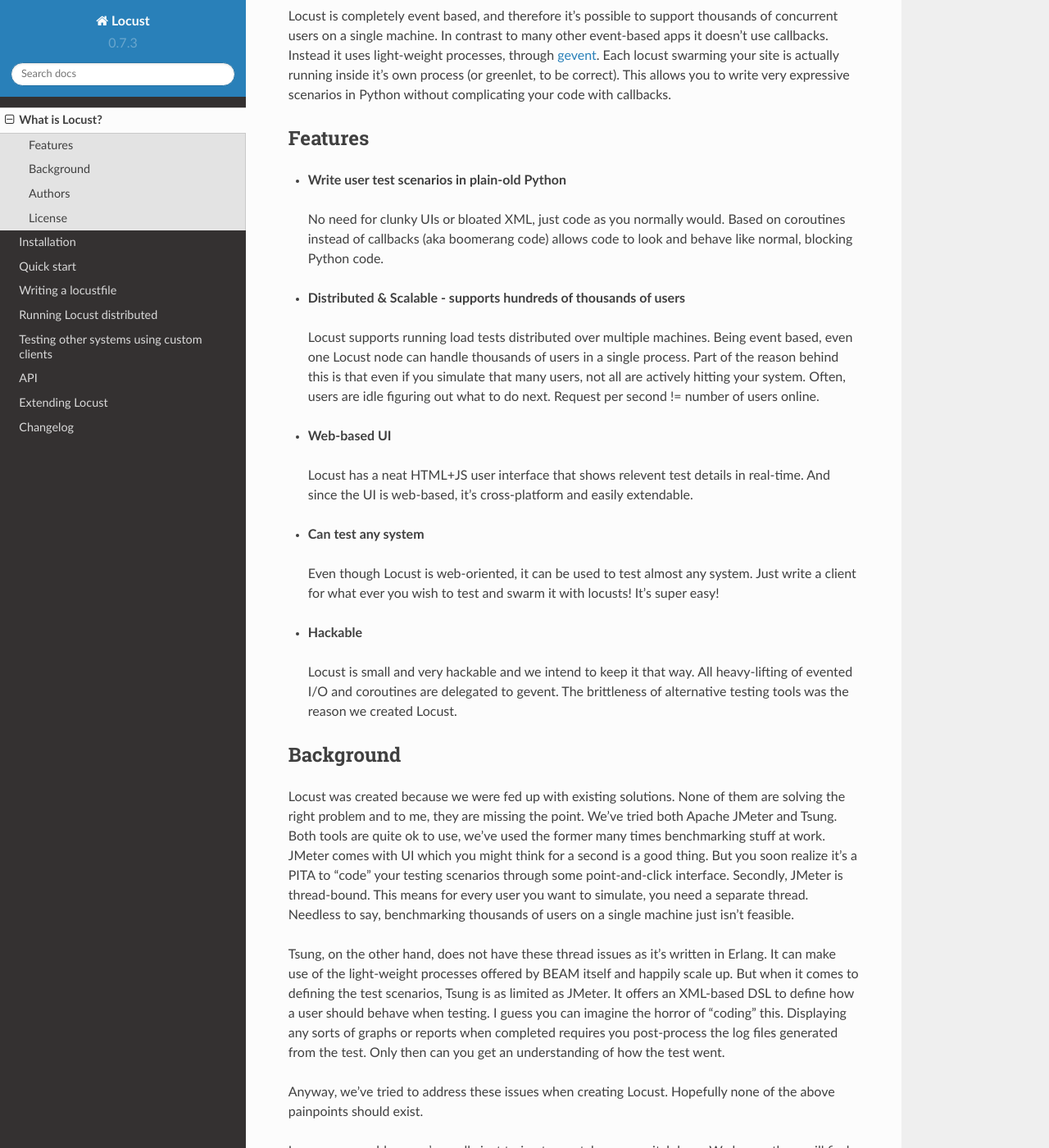
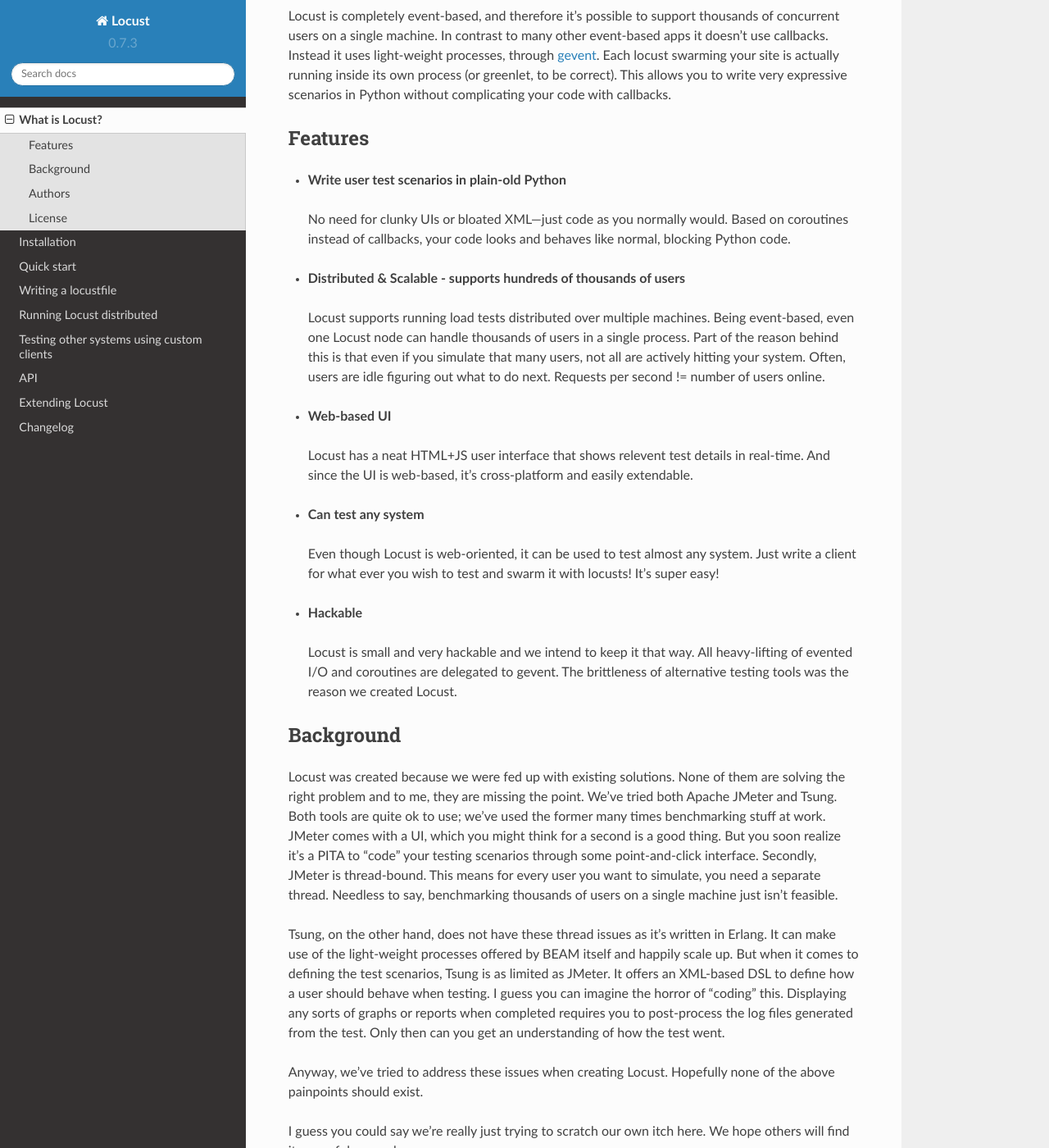
Before and after one commit to locustio/locust, a Sphinx documentation site: the page built from docs/what-is-locust.rst, in a window 1280 px wide and 1400 px high, scrolled down 344 px. Shown: the whole window at 82% size. Built offline with Sphinx 7.4.7 and the Read the Docs theme 2.0.0, drawn with Linux system fonts in a browser that asks for light colours; some of the changed text lies outside the part shown.

Commit message:
Fix grammar, spelling, punctuation errors in what-is-locust and README.
Also tighten up one wordy sentence a bit.

```diff
--- a/docs/what-is-locust.rst
+++ b/docs/what-is-locust.rst
@@ -11,10 +11,10 @@
 web UI in real-time. This will help you battle test and identify bottlenecks in your code before
 letting real users in.
 
-Locust is completely event based, and therefore it's possible to support thousands of concurrent
+Locust is completely event-based, and therefore it's possible to support thousands of concurrent
 users on a single machine. In contrast to many other event-based apps it doesn't use callbacks.
 Instead it uses light-weight processes, through `gevent <http://www.gevent.org/>`_. Each locust
-swarming your site is actually running inside it's own process (or greenlet, to be correct). This
+swarming your site is actually running inside its own process (or greenlet, to be correct). This
 allows you to write very expressive scenarios in Python without complicating your code with callbacks.
 
 
@@ -23,16 +23,16 @@
 
 * **Write user test scenarios in plain-old Python**
 
- No need for clunky UIs or bloated XML, just code as you normally would. Based on coroutines instead
- of callbacks (aka boomerang code) allows code to look and behave like normal, blocking Python code.
+ No need for clunky UIs or bloated XML—just code as you normally would. Based on coroutines instead
+ of callbacks, your code looks and behaves like normal, blocking Python code.
 
 * **Distributed & Scalable - supports hundreds of thousands of users**
 
  Locust supports running load tests distributed over multiple machines.
- Being event based, even one Locust node can handle thousands of users in a single process.
+ Being event-based, even one Locust node can handle thousands of users in a single process.
  Part of the reason behind this is that even if you simulate that many users, not all are actively
  hitting your system. Often, users are idle figuring out what to do next.
- Request per second != number of users online.
+ Requests per second != number of users online.
 
 * **Web-based UI**
 
@@ -55,8 +55,8 @@
 
 Locust was created because we were fed up with existing solutions. None of them are solving the
 right problem and to me, they are missing the point. We've tried both Apache JMeter and Tsung.
-Both tools are quite ok to use, we've used the former many times benchmarking stuff at work.
-JMeter comes with UI which you might think for a second is a good thing. But you soon realize it's
+Both tools are quite ok to use; we've used the former many times benchmarking stuff at work.
+JMeter comes with a UI, which you might think for a second is a good thing. But you soon realize it's
 a PITA to "code" your testing scenarios through some point-and-click interface. Secondly, JMeter
 is thread-bound. This means for every user you want to simulate, you need a separate thread.
 Needless to say, benchmarking thousands of users on a single machine just isn't feasible.
```
Also changed, not shown: other parts of docs/what-is-locust.rst (+2 -2 lines), README.md (+8 -7 lines).
